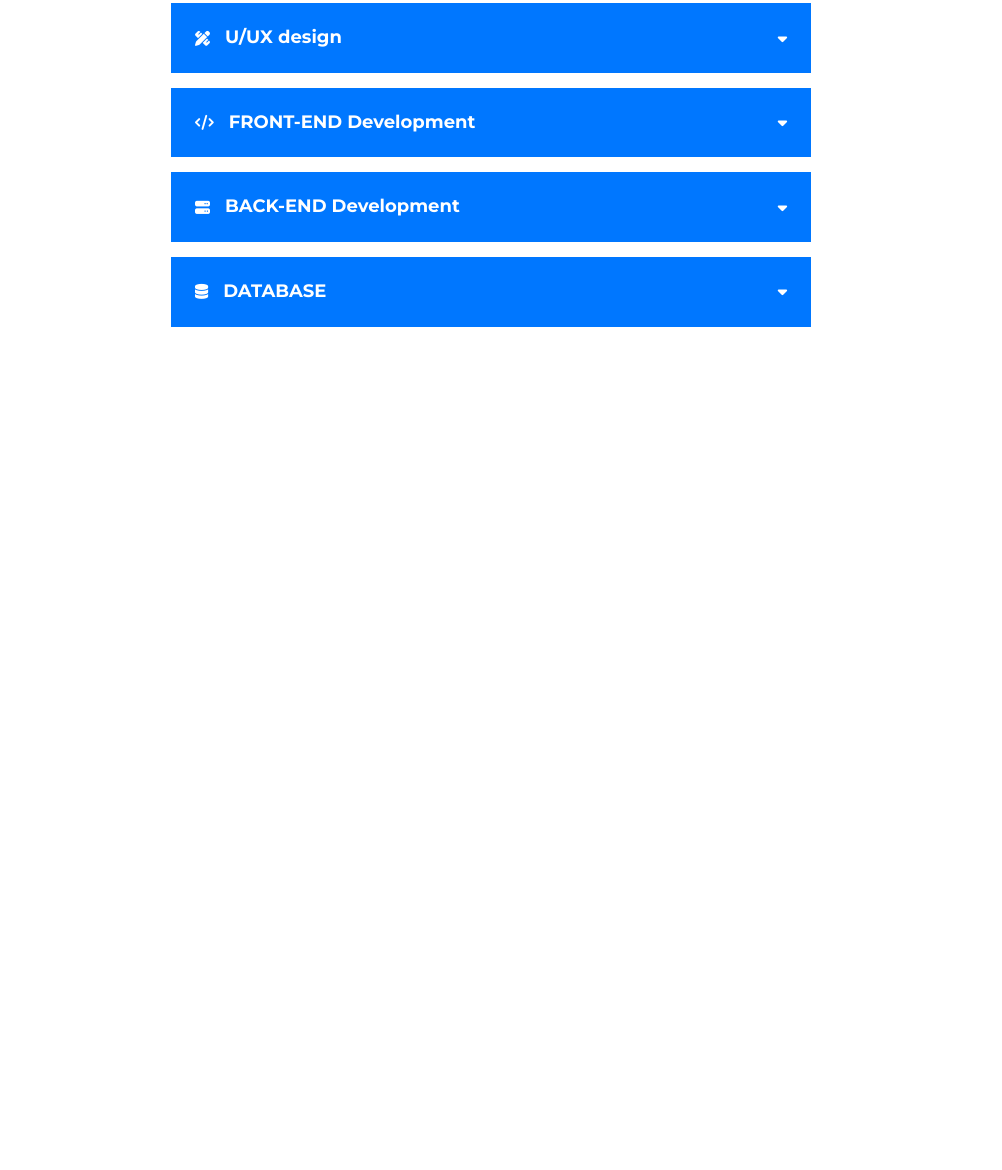
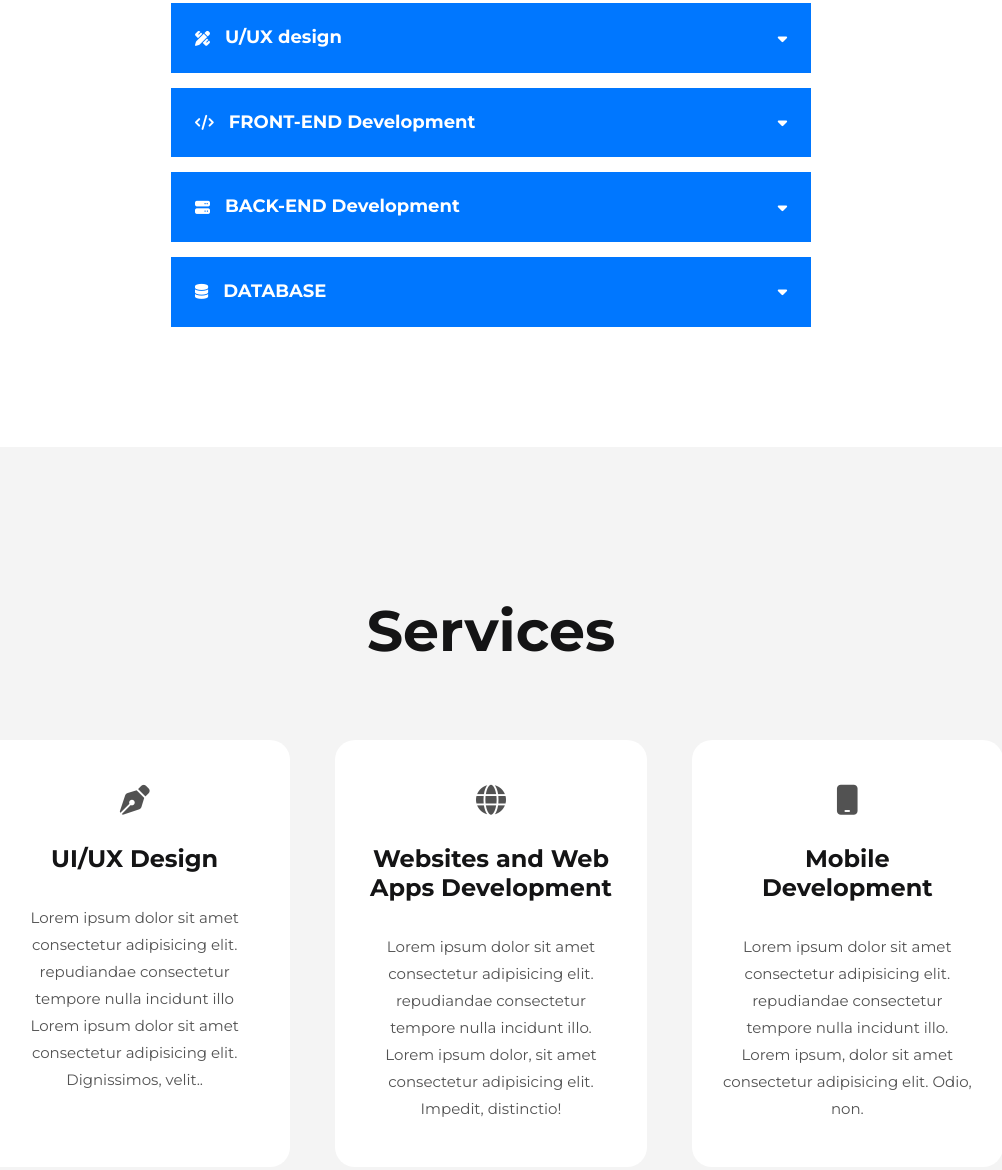
Before and after one commit to Deep26lak/Personal-portfolio, a plain HTML site: page index.html in a window 1280 px wide. Shown: the part 2162-3332 px from the top of the page, without its empty margins (149-1151 px from the left). Before the commit the page ends 2609 px from the top, so only its background shows below. Drawn offline with Linux system fonts and the light colour scheme.

Commit message:
done with services  section

```diff
--- a/index.html
+++ b/index.html
@@ -13,7 +13,7 @@
       <div class="container">
         <a href="#"><h3>Deep-Folio</h3></a>
         <ul>
-          <li><a href="#home" class="active">Home</a></li>
+          <li><a href="index.html" class="active">Home</a></li>
           <li><a href="#about">About</a></li>
           <li><a href="#skills">Skills</a></li>
           <li><a href="#services">Services</a></li>
@@ -329,9 +329,32 @@
              </div>
             </div>
             <!-- end of skill -->
+        </div>
+    </section>
+
+            <!-- end of skills section -->
 
 
+
+    <section class="services" id="services">
+      <h1>Services</h1>
+      <div class="container">
+        <div class="service">
+          <i class="fa-solid fa-pen-nib"></i>
+          <h3>UI/UX Design</h3>
+          <p>Lorem ipsum dolor sit amet consectetur adipisicing elit. repudiandae consectetur tempore nulla incidunt illo Lorem ipsum dolor sit amet consectetur adipisicing elit. Dignissimos, velit..</p>
         </div>
+        <div class="service">
+          <i class="fa-solid fa-globe"></i>
+          <h3>Websites and Web Apps Development</h3>
+          <p>Lorem ipsum dolor sit amet consectetur adipisicing elit. repudiandae consectetur tempore nulla incidunt illo. Lorem ipsum dolor, sit amet consectetur adipisicing elit. Impedit, distinctio! </p>
+        </div>
+        <div class="service">
+          <i class="fa-solid fa-mobile"></i>
+          <h3>Mobile Development</h3>
+          <p>Lorem ipsum dolor sit amet consectetur adipisicing elit. repudiandae consectetur tempore nulla incidunt illo. Lorem ipsum, dolor sit amet consectetur adipisicing elit. Odio, non.</p>
+        </div>
+      </div>
     </section>
 
 
--- a/style.css
+++ b/style.css
@@ -418,3 +418,34 @@ section.skills .skill.skill__4 .item:nth-child(3) .progress__bar .progress{
 
 
 /* ======================= --------- Services Section--------------------------- ============================ */
+
+
+section.services{
+    background-color: var(--color-light);
+}
+
+section.services .container{
+    display: grid;
+    grid-template-columns: repeat(3,1fr);
+    gap: 3rem;
+}
+
+section.services .container .service{
+    background-color: var(--color-white);
+    padding: 3rem 2rem;
+    text-align: center;
+    display: flex;
+    flex-direction: column;
+    border-radius: 20px;
+    gap: 2rem;
+    cursor: default;
+    transition: var(--transition);
+}
+section.services .container .service:hover{
+    box-shadow: 1.7rem 2rem  rgba(0, 0, 0, .1);
+    transform: scale(1.1);
+    z-index: 2;
+}
+section.services .container .service i{
+    font-size: 2rem;
+}
```
